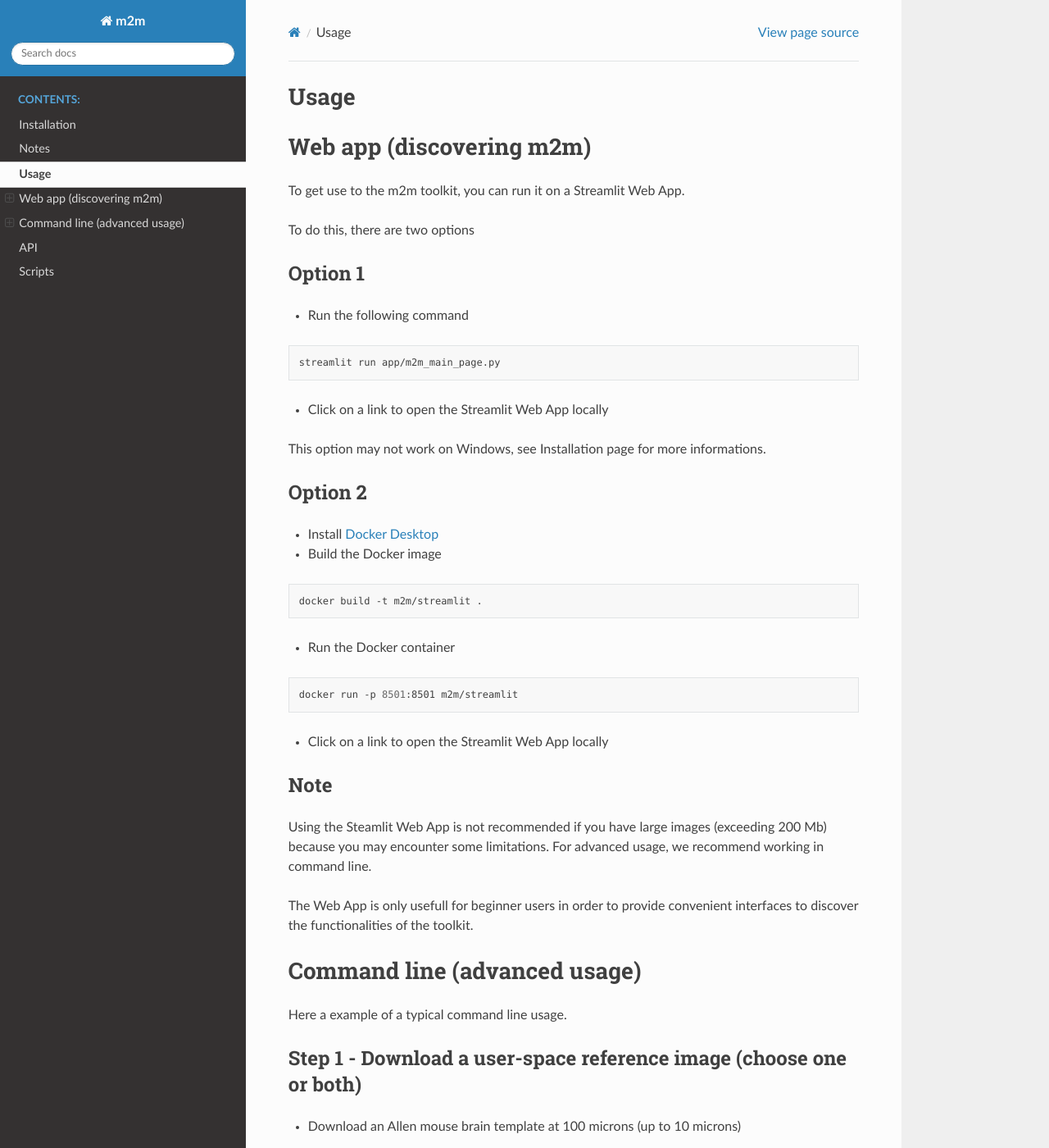
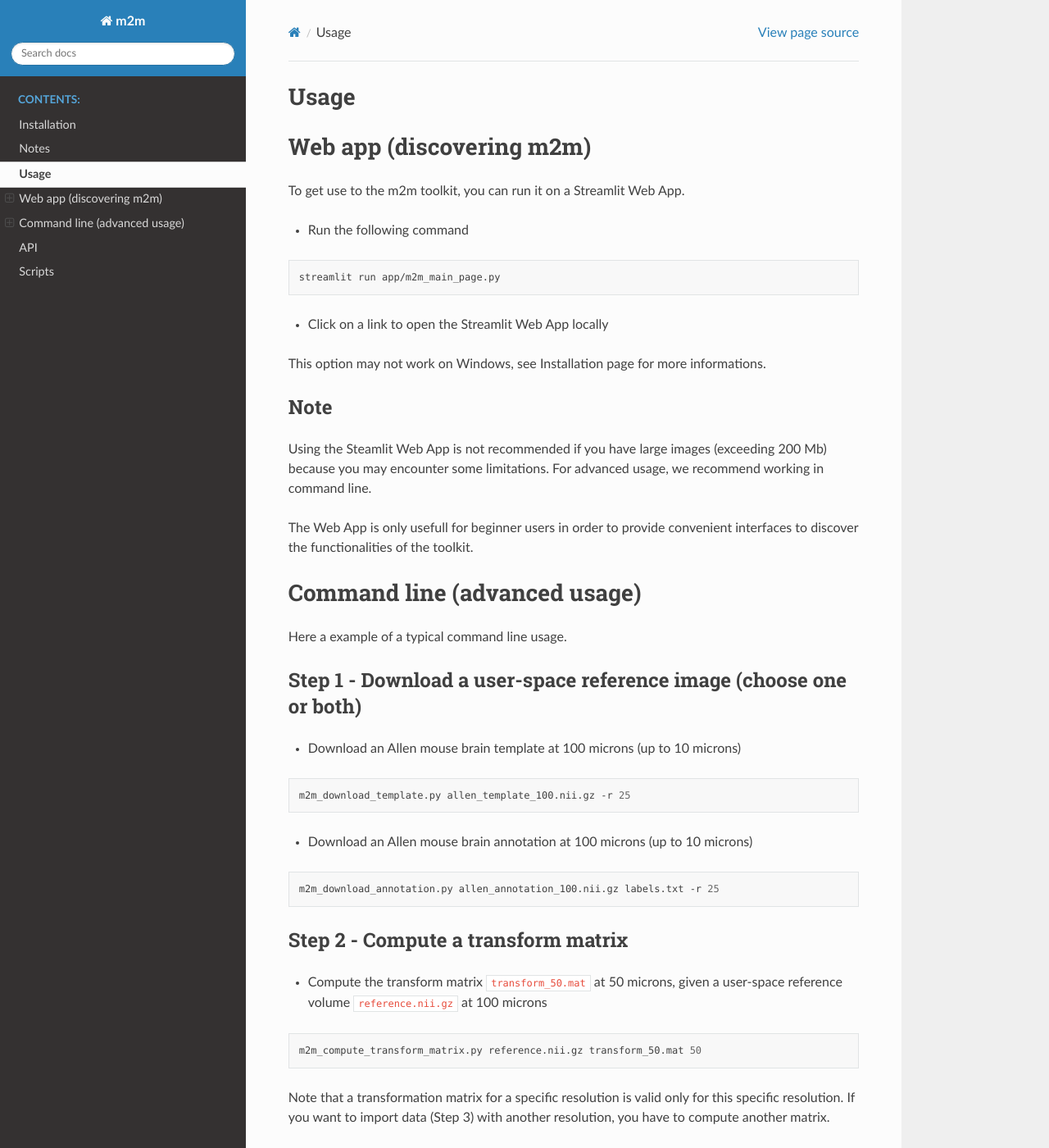
Before and after one commit to linum-uqam/m2m, a Sphinx documentation site: the page built from docs/usage.rst, in a window 1280 px wide and 1400 px high. Shown: the whole window at 82% size. Built offline with Sphinx 7.4.7 and the Read the Docs theme 2.0.0, drawn with Linux system fonts in a browser that asks for light colours; pages that are not in the unit, such as notebooks, are missing from menus.

Commit message:
Fixing typos, and removing the reference to docker

```diff
--- a/docs/installation.rst
+++ b/docs/installation.rst
@@ -4,6 +4,7 @@ Installation
 We recommend using Anaconda and to install m2m in a separate environment. Execute the following command.
 
 .. code-block:: bash
+
     git clone https://github.com/linum-uqam/m2m.git
     cd m2m
     conda env create -f environment.yml
--- a/docs/usage.rst
+++ b/docs/usage.rst
@@ -6,11 +6,6 @@ Usage
 Web app (discovering m2m)
 =========================
 To get use to the m2m toolkit, you can run it on a Streamlit Web App.
-
-To do this, there are two options
-
-Option 1
-~~~~~~~~
 
 * Run the following command
 
@@ -21,24 +16,6 @@ Option 1
 * Click on a link to open the Streamlit Web App locally
 
 This option may not work on Windows, see Installation page for more informations.
-
-Option 2
-~~~~~~~~
-
-* Install `Docker Desktop <https://www.docker.com/get-started/>`_
-* Build the Docker image
-
-.. code-block:: bash
-
-    docker build -t m2m/streamlit .
-
-* Run the Docker container
-
-.. code-block:: bash
-
-    docker run -p 8501:8501 m2m/streamlit
-
-* Click on a link to open the Streamlit Web App locally
 
 Note
 ~~~~
```
